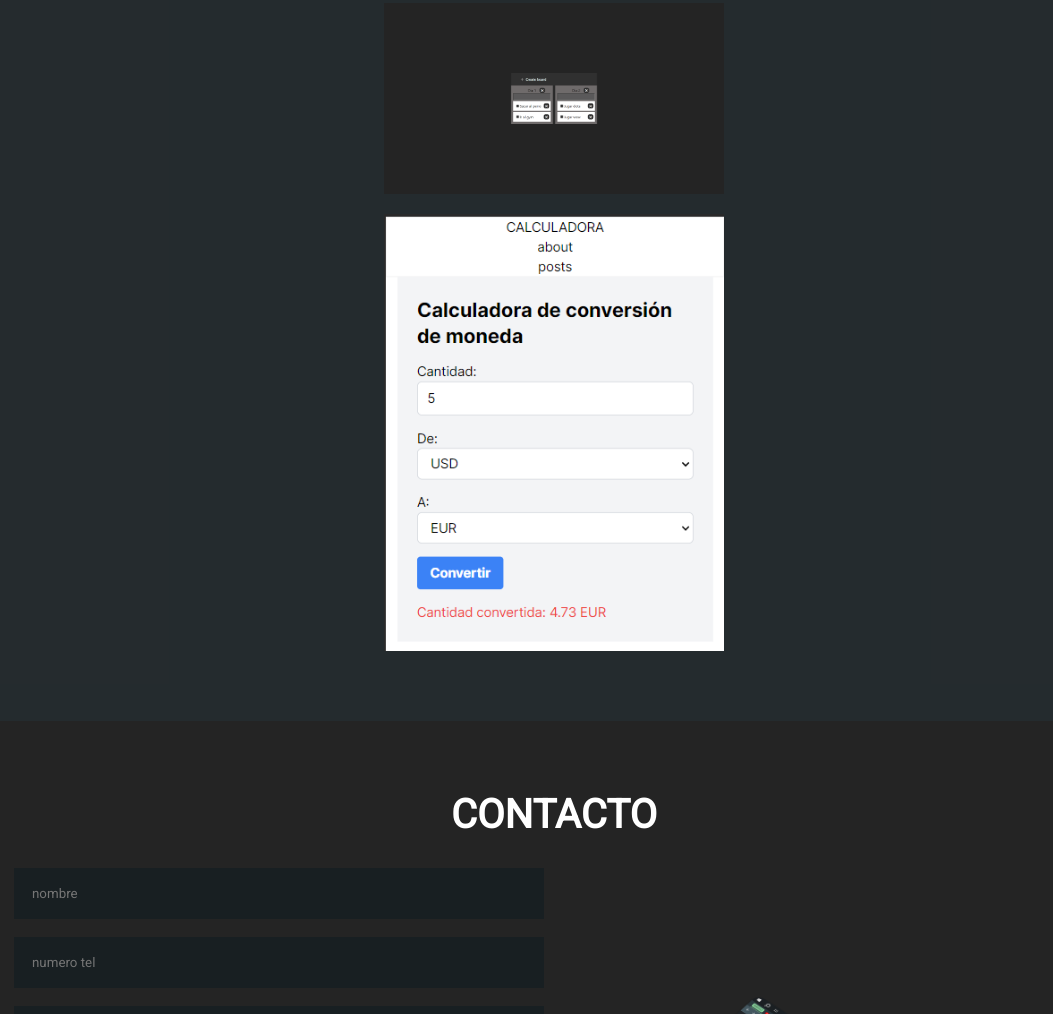
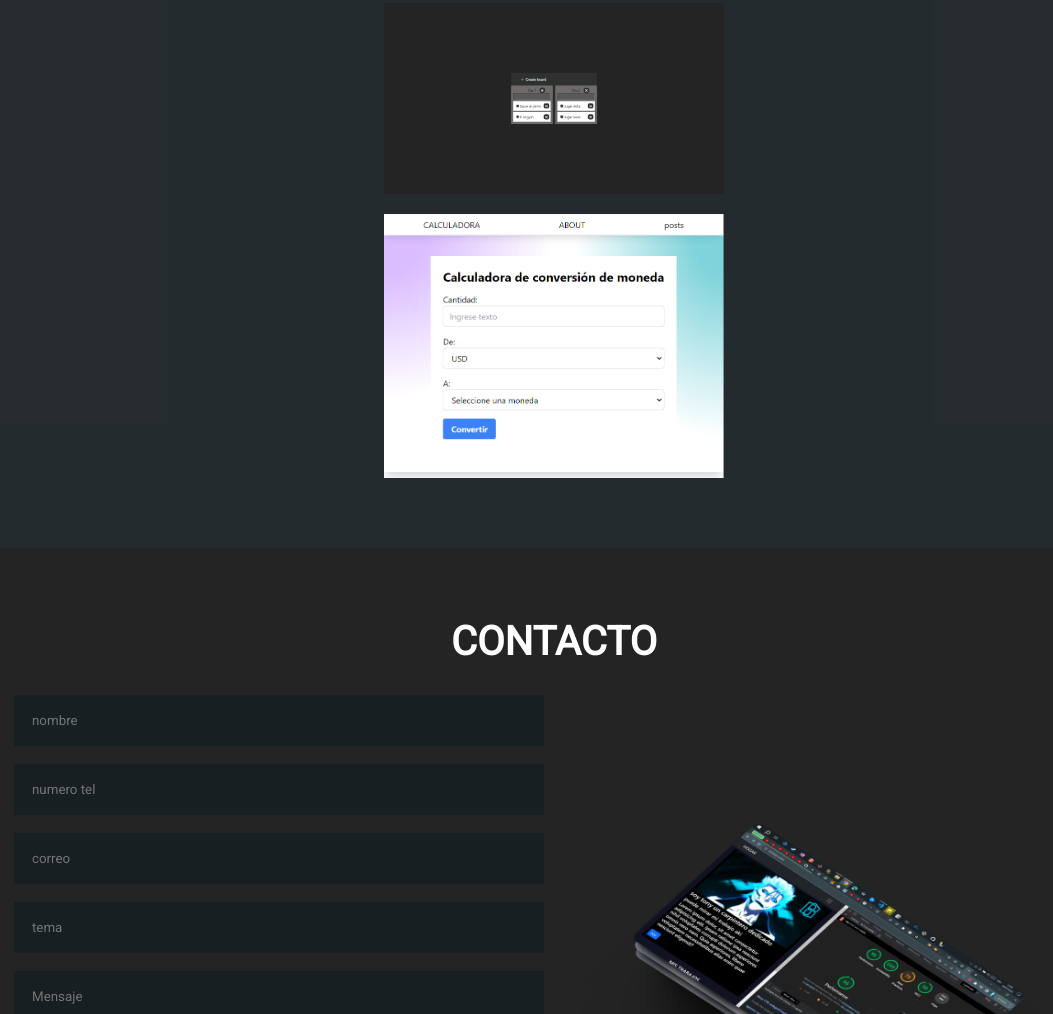
Before and after one commit to bleach41/portafolio-basico, a website built with Vite: page index.html in a window 1280 px wide. Shown: the part 3381-4395 px from the top of the page, without its empty margins (86-1139 px from the left). Built offline with nearby package versions, Linux system fonts and the light colour scheme.

Commit message:
imagen calculadora

```diff
--- a/index.html
+++ b/index.html
@@ -306,7 +306,7 @@
           </div>
         </div>
         <div class="proyecto">
-          <img src="./public/calculadora.png" alt="pdv">
+          <img src="./public/calculadora2.png" alt="pdv">
           <div class="overlay">
 
             <a href="https://fonoma-prueba.vercel.app/" target="_blank">
```
Also changed, not shown: public/calculadora2.png (added).
